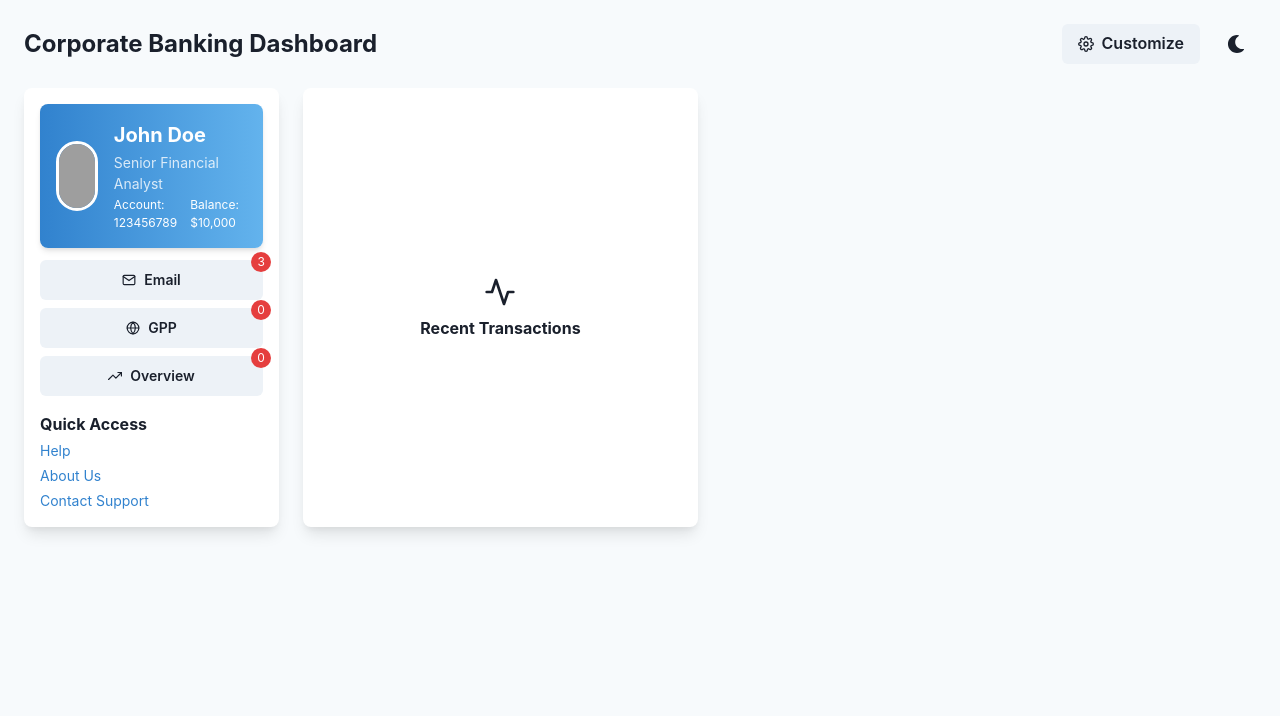
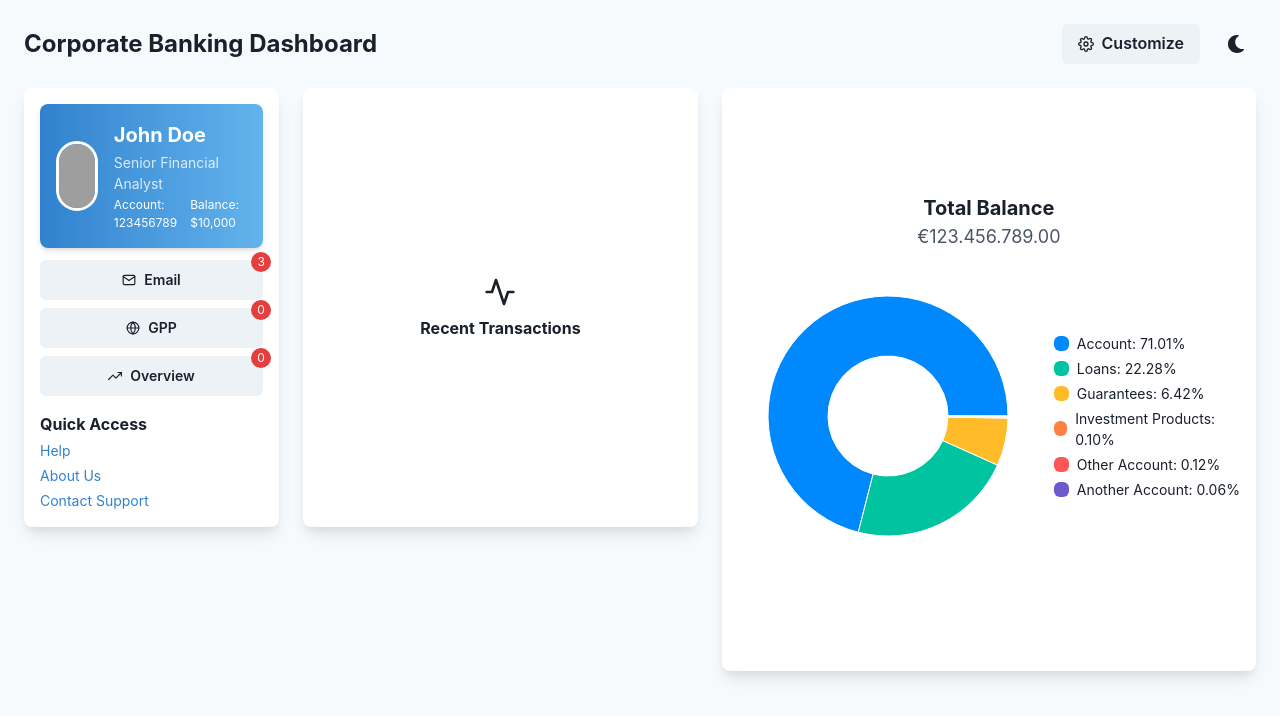
Before and after one commit to disaa0/bank_dashboard, a React (Create React App) app: page / in a window 1280 px wide. Shown: the top 716 px of the page. Built offline with nearby package versions, Linux system fonts and the light colour scheme; grey boxes are pictures that could not be loaded.

Commit message:
added Total balance

```diff
--- a/src/App.tsx
+++ b/src/App.tsx
@@ -21,11 +21,15 @@ import {
   Checkbox,
   Divider,
   Link,
+  Image,
 } from "@chakra-ui/react";
 import { ColorModeSwitcher } from "./ColorModeSwitcher";
 import { FiMail, FiDollarSign, FiTrendingUp, FiGlobe, FiPieChart, FiActivity, FiSettings } from "react-icons/fi";
 import { IconType } from 'react-icons';
-import { Image } from "@chakra-ui/react";
+import { PieChart, Pie, Cell, ResponsiveContainer, Tooltip } from 'recharts';
+
+
+const COLORS = ['#0088FE', '#00C49F', '#FFBB28', '#FF8042', '#FF5555', '#6A5ACD'];
 
 type Profile = {
   id: string;
@@ -33,7 +37,7 @@ type Profile = {
   fixed?: boolean;
 };
 
-type WidgetSize = 'small' | 'medium' | 'large' | 'v_medium' | 'v_large' | 'v_xl' | 'v_xxl';
+type WidgetSize = 'small' | 'medium' | 'large' | 'large2' | 'v_medium' | 'v_large' | 'v_xl' | 'v_xxl';
 
 type Widget = {
   id: string;
@@ -55,12 +59,14 @@ const widgets: Widget[] = [
   { id: 'w3', name: 'Currency Tracker', profiles: ['risk'], size: 'small', icon: FiGlobe },
   { id: 'w4', name: 'Stock Market', profiles: ['risk', 'investment'], size: 'medium', icon: FiTrendingUp },
   { id: 'w5', name: 'Investment Portfolio', profiles: ['investment'], size: 'medium', icon: FiPieChart },
+  { id: 'w6', name: 'Total Balance', profiles: ['base'], size: 'large2', icon: FiDollarSign },
 ];
 
 const widgetSizes: Record<WidgetSize, { rowSpan: number; colSpan: number }> = {
   small: { rowSpan: 1, colSpan: 1 },
   medium: { rowSpan: 1, colSpan: 2 },
   large: { rowSpan: 5, colSpan: 4 },
+  large2: { rowSpan: 4, colSpan: 4},
   v_medium: { rowSpan: 2, colSpan: 2 },
   v_large: { rowSpan: 3, colSpan: 2 },
   v_xl: { rowSpan: 4, colSpan: 2 },
@@ -71,6 +77,87 @@ const baseProfileLayout = [
   { id: 'w1', colSpan: 2, rowSpan: 3 },
   { id: 'w2', colSpan: 3, rowSpan: 3 },
 ];
+
+const TotalBalanceWidget: React.FC<WidgetProps> = ({ rowSpan, colSpan }) => {
+  const bgColor = useColorModeValue('white', 'gray.700');
+  const data = [
+    { name: 'Account', value: 5497356.12 },
+    { name: 'Loans', value: 1724546.05 },
+    { name: 'Guarantees', value: 497356.12 },
+    { name: 'Investment Products', value: 7356.12 },
+    { name: 'Other Account', value: 9564.12 },
+    { name: 'Another Account', value: 4954.24 },
+  ];
+
+  const threshold = 0.01; // 1%
+  const finalData = data.reduce((acc, entry) => {
+    if (entry.value < threshold) {
+      const combined = acc.find(item => item.name === 'Others');
+      if (combined) {
+        combined.value += entry.value;
+      } else {
+        acc.push({ name: 'Others', value: entry.value });
+      }
+    } else {
+      acc.push(entry);
+    }
+    return acc;
+  }, [] as { name: string; value: number }[]);
+
+  return (
+    <Box
+      bg={bgColor}
+      p={4}
+      borderRadius="lg"
+      boxShadow="lg"
+      gridRow={`span ${rowSpan}`}
+      gridColumn={`span ${colSpan}`}
+      display="flex"
+      flexDirection="column"
+      alignItems="center"
+      justifyContent="center"
+    >
+      <Text fontWeight="bold" fontSize="xl">Total Balance</Text>
+      <Text fontSize="lg" color="gray.600">€123.456.789.00</Text>
+
+      <HStack spacing={4} mt={4}>
+        <Box flex="1" display="flex" justifyContent="center">
+          <ResponsiveContainer width={300} height={300}>
+            <PieChart>
+              <Pie
+                data={finalData}
+                cx="50%"
+                cy="50%"
+                outerRadius={120}
+                innerRadius={60}
+                dataKey="value"
+              >
+                {finalData.map((entry, index) => (
+                  <Cell key={`cell-${index}`} fill={COLORS[index % COLORS.length]} />
+                ))}
+              </Pie>
+              <Tooltip />
+            </PieChart>
+          </ResponsiveContainer>
+        </Box>
+
+        <VStack spacing={1} align="start">
+          {finalData.map((entry, index) => (
+            <HStack key={entry.name} spacing={2}>
+              <Box
+                width="15px"
+                height="15px"
+                backgroundColor={COLORS[index % COLORS.length]}
+                borderRadius="md"
+              />
+              <Text fontSize="sm">{`${entry.name}: ${(entry.value * 100 / finalData.reduce((sum, item) => sum + item.value, 0)).toFixed(2)}%`}</Text>
+            </HStack>
+          ))}
+        </VStack>
+      </HStack>
+    </Box>
+  );
+};
 
 type WidgetProps = {
   name: string;
@@ -339,6 +426,20 @@ export const App: React.FC = () => {
 {visibleWidgets.map((widget) => {
   const baseLayout = baseProfileLayout.find(item => item.id === widget.id);
   const { rowSpan, colSpan } = baseLayout || widgetSizes[widget.size];
+
+  if (widget.id === 'w6') {
+    return (
+      <TotalBalanceWidget
+        key={widget.id}
+        rowSpan={rowSpan}
+        colSpan={colSpan}
+        name={widget.name} // Add the name
+        size={widget.size} // Add the size
+        icon={widget.icon} // Add the icon
+      />
+    );
+  }
+
   return (
     <Widget
       key={widget.id}
```
Lines whose indentation alone changed are shown as unchanged.
